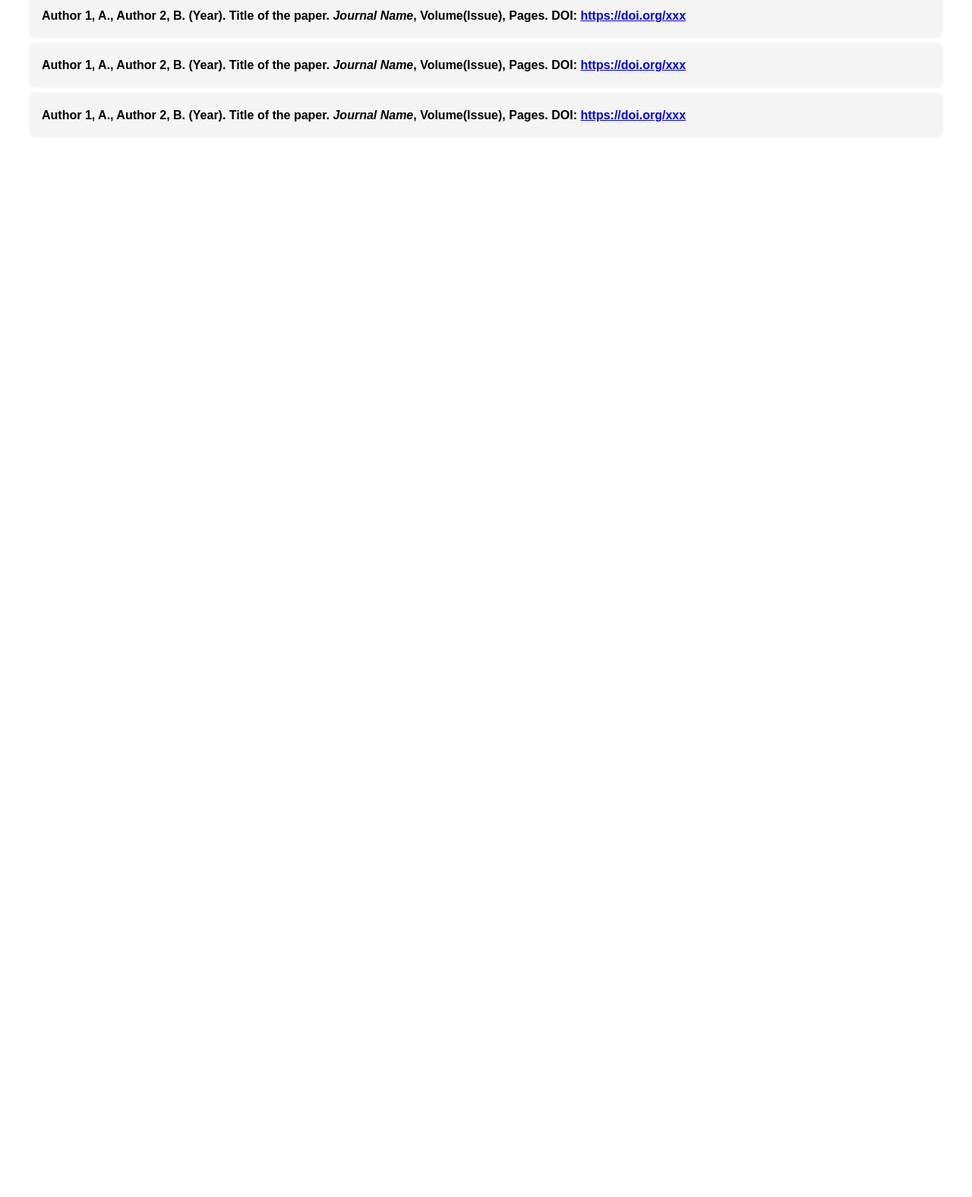
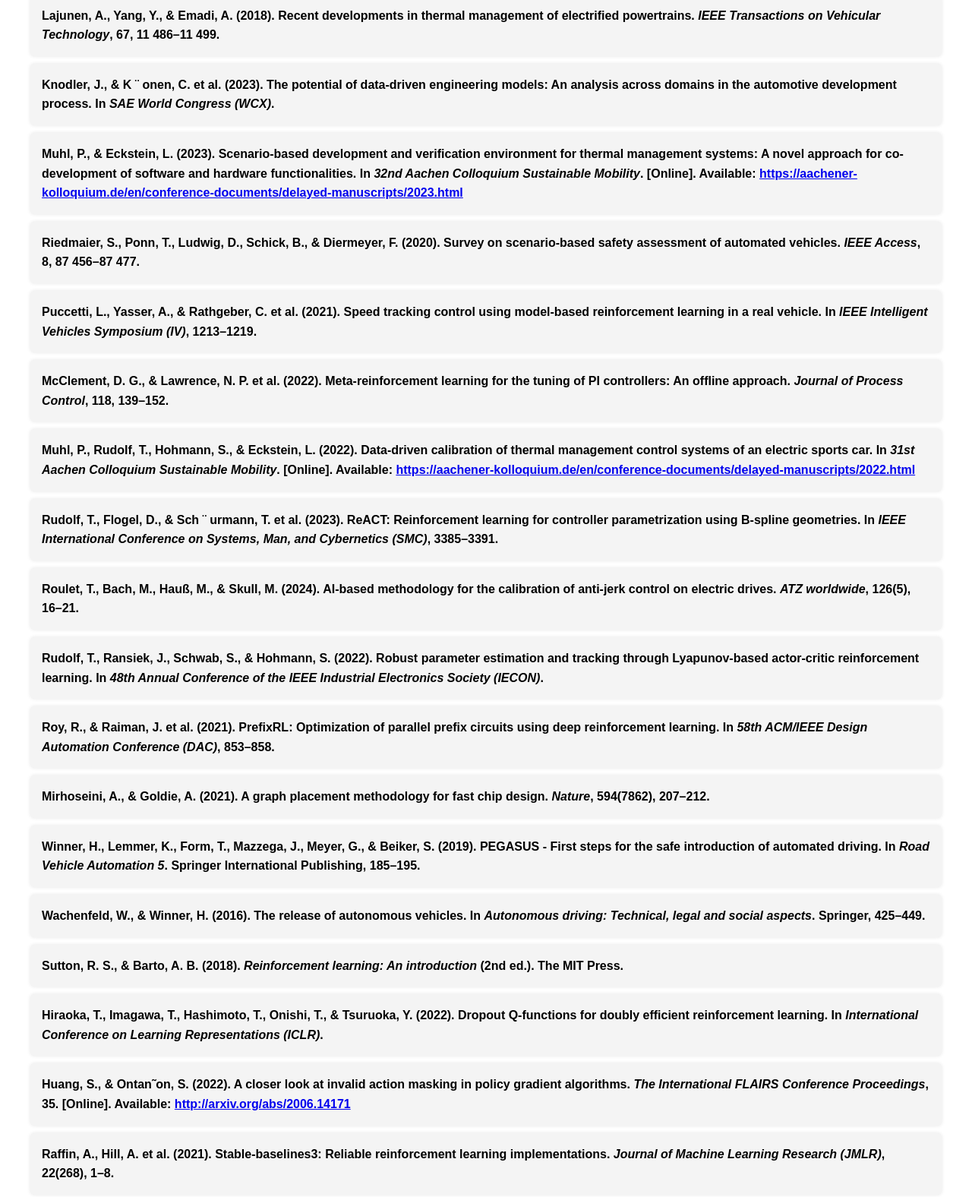
Before and after one commit to tr-peg/2024-IEEE-ITSC-ThAT15.7-970-Rudolf-Muhl-Hohmann-Eckstein, a plain HTML site: page index.html in a window 1280 px wide. Shown: the part 120-1696 px from the top of the page at 76% size. Before the commit the page ends 800 px from the top, so only its background shows below. Drawn offline with Linux system fonts and the light colour scheme.

Commit message:
Update index.html

```diff
--- a/index.html
+++ b/index.html
@@ -30,15 +30,59 @@
     <h1>References</h1>
     <ul>
         <li>
-            <strong>Author 1, A., Author 2, B. (Year). Title of the paper. <em>Journal Name</em>, Volume(Issue), Pages. DOI: <a href="https://doi.org/xxx">https://doi.org/xxx</a></strong>
+            <strong>Lajunen, A., Yang, Y., & Emadi, A. (2018). Recent developments in thermal management of electrified powertrains. <em>IEEE Transactions on Vehicular Technology</em>, 67, 11 486–11 499.</strong>
         </li>
         <li>
-            <strong>Author 1, A., Author 2, B. (Year). Title of the paper. <em>Journal Name</em>, Volume(Issue), Pages. DOI: <a href="https://doi.org/xxx">https://doi.org/xxx</a></strong>
+            <strong>Knodler, J., & K ¨ onen, C. et al. (2023). The potential of data-driven engineering models: An analysis across domains in the automotive development process. In <em>SAE World Congress (WCX)</em>.</strong>
         </li>
         <li>
-            <strong>Author 1, A., Author 2, B. (Year). Title of the paper. <em>Journal Name</em>, Volume(Issue), Pages. DOI: <a href="https://doi.org/xxx">https://doi.org/xxx</a></strong>
+            <strong>Muhl, P., & Eckstein, L. (2023). Scenario-based development and verification environment for thermal management systems: A novel approach for co-development of software and hardware functionalities. In <em>32nd Aachen Colloquium Sustainable Mobility</em>. [Online]. Available: <a href="https://aachener-kolloquium.de/en/conference-documents/delayed-manuscripts/2023.html">https://aachener-kolloquium.de/en/conference-documents/delayed-manuscripts/2023.html</a></strong>
         </li>
-        <!-- Add more references as needed -->
+        <li>
+            <strong>Riedmaier, S., Ponn, T., Ludwig, D., Schick, B., & Diermeyer, F. (2020). Survey on scenario-based safety assessment of automated vehicles. <em>IEEE Access</em>, 8, 87 456–87 477.</strong>
+        </li>
+        <li>
+            <strong>Puccetti, L., Yasser, A., & Rathgeber, C. et al. (2021). Speed tracking control using model-based reinforcement learning in a real vehicle. In <em>IEEE Intelligent Vehicles Symposium (IV)</em>, 1213–1219.</strong>
+        </li>
+        <li>
+            <strong>McClement, D. G., & Lawrence, N. P. et al. (2022). Meta-reinforcement learning for the tuning of PI controllers: An offline approach. <em>Journal of Process Control</em>, 118, 139–152.</strong>
+        </li>
+        <li>
+            <strong>Muhl, P., Rudolf, T., Hohmann, S., & Eckstein, L. (2022). Data-driven calibration of thermal management control systems of an electric sports car. In <em>31st Aachen Colloquium Sustainable Mobility</em>. [Online]. Available: <a href="https://aachener-kolloquium.de/en/conference-documents/delayed-manuscripts/2022.html">https://aachener-kolloquium.de/en/conference-documents/delayed-manuscripts/2022.html</a></strong>
+        </li>
+        <li>
+            <strong>Rudolf, T., Flogel, D., & Sch ¨ urmann, T. et al. (2023). ReACT: Reinforcement learning for controller parametrization using B-spline geometries. In <em>IEEE International Conference on Systems, Man, and Cybernetics (SMC)</em>, 3385–3391.</strong>
+        </li>
+        <li>
+            <strong>Roulet, T., Bach, M., Hauß, M., & Skull, M. (2024). AI-based methodology for the calibration of anti-jerk control on electric drives. <em>ATZ worldwide</em>, 126(5), 16–21.</strong>
+        </li>
+        <li>
+            <strong>Rudolf, T., Ransiek, J., Schwab, S., & Hohmann, S. (2022). Robust parameter estimation and tracking through Lyapunov-based actor-critic reinforcement learning. In <em>48th Annual Conference of the IEEE Industrial Electronics Society (IECON)</em>.</strong>
+        </li>
+        <li>
+            <strong>Roy, R., & Raiman, J. et al. (2021). PrefixRL: Optimization of parallel prefix circuits using deep reinforcement learning. In <em>58th ACM/IEEE Design Automation Conference (DAC)</em>, 853–858.</strong>
+        </li>
+        <li>
+            <strong>Mirhoseini, A., & Goldie, A. (2021). A graph placement methodology for fast chip design. <em>Nature</em>, 594(7862), 207–212.</strong>
+        </li>
+        <li>
+            <strong>Winner, H., Lemmer, K., Form, T., Mazzega, J., Meyer, G., & Beiker, S. (2019). PEGASUS - First steps for the safe introduction of automated driving. In <em>Road Vehicle Automation 5</em>. Springer International Publishing, 185–195.</strong>
+        </li>
+        <li>
+            <strong>Wachenfeld, W., & Winner, H. (2016). The release of autonomous vehicles. In <em>Autonomous driving: Technical, legal and social aspects</em>. Springer, 425–449.</strong>
+        </li>
+        <li>
+            <strong>Sutton, R. S., & Barto, A. B. (2018). <em>Reinforcement learning: An introduction</em> (2nd ed.). The MIT Press.</strong>
+        </li>
+        <li>
+            <strong>Hiraoka, T., Imagawa, T., Hashimoto, T., Onishi, T., & Tsuruoka, Y. (2022). Dropout Q-functions for doubly efficient reinforcement learning. In <em>International Conference on Learning Representations (ICLR)</em>.</strong>
+        </li>
+        <li>
+            <strong>Huang, S., & Ontan˜on, S. (2022). A closer look at invalid action masking in policy gradient algorithms. <em>The International FLAIRS Conference Proceedings</em>, 35. [Online]. Available: <a href="http://arxiv.org/abs/2006.14171">http://arxiv.org/abs/2006.14171</a></strong>
+        </li>
+        <li>
+            <strong>Raffin, A., Hill, A. et al. (2021). Stable-baselines3: Reliable reinforcement learning implementations. <em>Journal of Machine Learning Research (JMLR)</em>, 22(268), 1–8.</strong>
+        </li>
     </ul>
 </body>
 </html>
```
